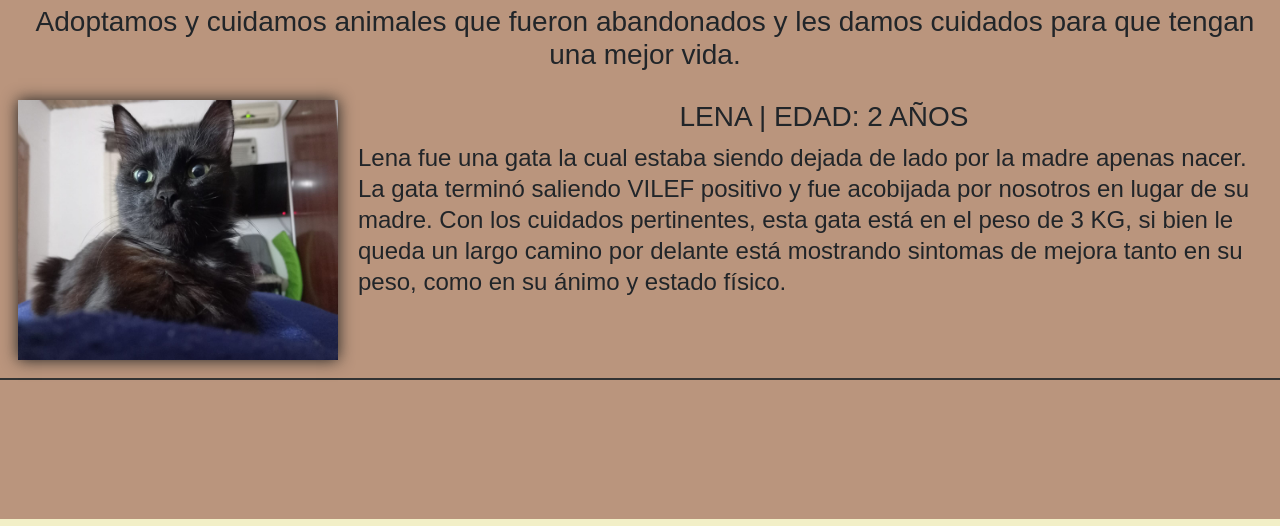
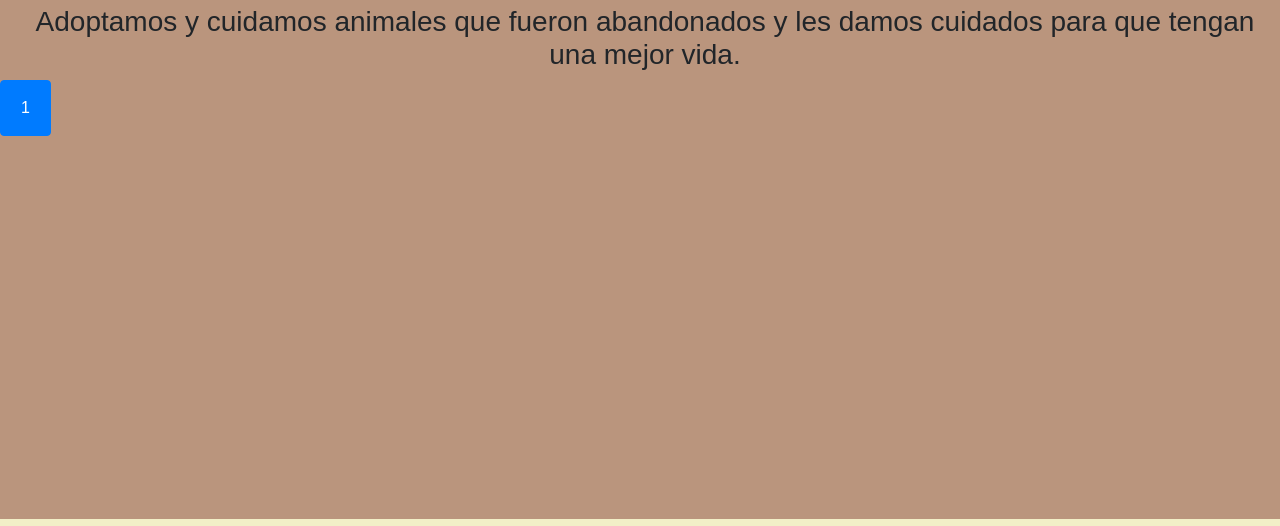
Before and after one commit to RyanWolfrang/Coderhouse-JS, a plain HTML site: page index.html in a window 1280 px wide. Shown: the part 111-637 px from the top of the page. Drawn offline with nearby package versions, Linux system fonts and the light colour scheme; a web font is replaced by a local one.

Commit message:
Progreso para un botón que devuelva cada gato

```diff
--- a/index.html
+++ b/index.html
@@ -70,7 +70,9 @@
             y les damos cuidados para que tengan una mejor vida.</h3>
 
             <div id="gato">
+                <div id ="botongatos">
 
+                </div>
             </div>
         </div>
     </body>
--- a/js/script.js
+++ b/js/script.js
@@ -4,8 +4,9 @@ var contadorID = 1;
 var imagen = "src="
 
 class creadorMascotas{
-    constructor(nombre, edad, color, peso, imagen){
+    constructor(nombreid, nombre, edad, color, peso, imagen){
         this.id = contadorID++
+        this.nombreid = nombreid
         this.nombre = nombre.toUpperCase();
         this.edad = edad;
         this.color = color;
@@ -16,29 +17,15 @@ class creadorMascotas{
 
 const mascotas = [];
 
-mascotas.push(new creadorMascotas("Lena", 2, "Negro", "3.200", "img/lena-gata-de-color-negro.jpeg"));
-mascotas.push(new creadorMascotas("Roger", 8,"Negro", "7.800", "img/lena-gata-de-color-negro.jpeg"));
-mascotas.push(new creadorMascotas("Killi", 2,"Tricolor", "3.800", "img/lena-gata-de-color-negro.jpeg"));
-mascotas.push(new creadorMascotas("Ganga", 2,"ByN", "3.600", "img/lena-gata-de-color-negro.jpeg"));
+mascotas.push(new creadorMascotas("lena","Lena", 2, "Negro", "3.200", "img/lena-gata-de-color-negro.jpeg"));
+mascotas.push(new creadorMascotas("roger","Roger", 8,"Negro", "7.800", "img/lena-gata-de-color-negro.jpeg"));
+mascotas.push(new creadorMascotas("killi","Killi", 2,"Tricolor", "3.800", "img/lena-gata-de-color-negro.jpeg"));
+mascotas.push(new creadorMascotas("ganga","Ganga", 2,"ByN", "3.600", "img/lena-gata-de-color-negro.jpeg"));
 
 console.log(mascotas[0])
 console.log(mascotas[1])
 console.log(mascotas[2])
 console.log(mascotas[3])
-
-// do{
-//     var buscarGato = prompt("Ingrese el nombre del gato (Ingrese FIN para cerrar)");
-// if((buscarGato == "LENA") || (buscarGato == "Lena" || (buscarGato == "lena"))){
-//     alert("Elegiste a "+mascotas[0].nombre+" Una gata de color "+mascotas[0].color+" con "+mascotas[0].edad+" años de edad.")
-// } else if ((buscarGato == "ROGER") || (buscarGato == "Roger" || (buscarGato == "roger"))){
-//     alert("Elegiste a "+mascotas[1].nombre+" Un gato de color "+mascotas[1].color+" con "+mascotas[1].edad+" años de edad.")
-// } else if ((buscarGato == "KILLI") || (buscarGato == "Killi" || (buscarGato == "killi"))){
-//     alert("Elegiste a "+mascotas[2].nombre+" Una gata de color "+mascotas[2].color+" con "+mascotas[2].edad+" años de edad.")
-// } else if ((buscarGato == "TODOS") || (buscarGato == "Todos" || (buscarGato == "todos"))){
-//     alert("¡Elegiste a todos! ahí van: \n"+mascotas[0].nombre+" Una gata de color "+mascotas[0].color+" con "+mascotas[0].edad+" años de edad.\n"+
-//     mascotas[1].nombre+" Una gata de color "+mascotas[1].color+" con "+mascotas[1].edad+" años de edad.\n"+
-//     mascotas[2].nombre+" Una gata de color "+mascotas[2].color+" con "+mascotas[2].edad+" años de edad.")
-// }}while (buscarGato != "FIN")
 
 // //Filtrar por color de gato
 // const filtrarPorColorN = mascotas.filter((mascota) => mascota.color == "Negro");
@@ -60,43 +47,64 @@ console.log(mascotas[3])
 
 //Esta iteración es lo que se usaría con DOM para no tener un do while todo turbio.
 
-// let articuloCartas = document.getElementById("cartas");
-
-// for(const producto of productos){
-//     let carta = document.createElement("div");
-//     carta.className="card col-md-3";
-//     carta.innerHTML=`
-//         <div class="card-body">
-//             <h5 class="card-title">${producto.nombre}</h5>
-//             <p class="card-text">${producto.precio}</p>
-//             <a href="#" class="btn btn-primary">Comprar</a>
-//         </div>
-//     `;
-//     articuloCartas.append(carta);
-// }
+// productos.forEach((producto)=>{
+//     //evento para cada boton
+//     document.getElementById(`btn${producto.id}`).addEventListener("click",function(){
+//         agregarAlCarrito(producto);
+//     });
+// });
 
 var mostrarGatos = document.getElementById("gato");
 
+const mascotaSeleccionada = [];
+
+let botonesDeGatos = document.getElementById("botongatos");
+
+function detectarGato(){
     for(const mascota of mascotas){
-    var gato = document.createElement("div");
-    gato.className="columnas";
-    gato.innerHTML=
-    `
-    <div id="lena">
-    <div>
-        <img src=${mascota.imagen} alt="Foto de Lena, gata negra">
-    </div>
-    <div class="textoder">
-        <h3>${mascota.nombre} | EDAD: ${mascota.edad} AÑOS</h3>
-        <p>
-        Lena fue una gata la cual estaba siendo dejada de lado por la madre apenas nacer. La gata terminó saliendo VILEF positivo y fue acobijada por nosotros
-        en lugar de su madre. Con los cuidados pertinentes, esta gata está en el peso de 3 KG, si bien le queda un largo camino por delante
-        está mostrando sintomas de mejora tanto en su peso, como en su ánimo y estado físico.
-        </p>
-    </div>
-    `;
-    mostrarGatos.append(gato);
+        botonesDeGatos.innerHTML +=
+        `
+        <button id="btn${mascota.id}" class="btn btn-primary">${mascota.id}</button>
+        `;
+
+        mascotas.forEach((mascota)=>{
+            document.getElementById(`btn${mascota.id}`).addEventListener("click",function(){
+                devolverGatoSeleccionado(mascota);
+            })
+        })
+    }
 }
+
+detectarGato();
+
+function devolverGatoSeleccionado(mascotaAMostrar){
+    mascotaSeleccionada.push(mascotaAMostrar)
+    console.table(mascotaSeleccionada);
+    alert("Seleccionaste a "+mascotaAMostrar.nombre+"!")
+}
+
+
+
+//     for(const mascota of mascotas){
+//     var gato = document.createElement("div");
+//     gato.className="columnas";
+//     gato.innerHTML=
+//     `
+//     <div id="lena">
+//     <div>
+//         <img src=${mascota.imagen} alt="Foto de Lena, gata negra">
+//     </div>
+//     <div class="textoder">
+//         <h3>${mascota.nombre} | EDAD: ${mascota.edad} AÑOS</h3>
+//         <p>
+//         Lena fue una gata la cual estaba siendo dejada de lado por la madre apenas nacer. La gata terminó saliendo VILEF positivo y fue acobijada por nosotros
+//         en lugar de su madre. Con los cuidados pertinentes, esta gata está en el peso de 3 KG, si bien le queda un largo camino por delante
+//         está mostrando sintomas de mejora tanto en su peso, como en su ánimo y estado físico.
+//         </p>
+//     </div>
+//     `;
+//     mostrarGatos.append(gato);
+// }
 
 // let buscarGato = prompt("Ingrese el nombre del gato (Ingrese FIN para cerrar)");
 // if((buscarGato == "LENA") || (buscarGato == "Lena" || (buscarGato == "lena"))){
@@ -109,6 +117,4 @@ var mostrarGatos = document.getElementById("gato");
 //     alert("¡Elegiste a todos! ahí van: \n"+mascotas[0].nombre+" Una gata de color "+mascotas[0].color+" con "+mascotas[0].edad+" de edad.\n"+
 //     mascotas[1].nombre+" Una gata de color "+mascotas[1].color+" con "+mascotas[1].edad+" de edad.\n"+
 //     mascotas[2].nombre+" Una gata de color "+mascotas[2].color+" con "+mascotas[2].edad+" de edad.")
-// } else {
-//     alert("Input inválido. Intentá de nuevo")
 // }
```
